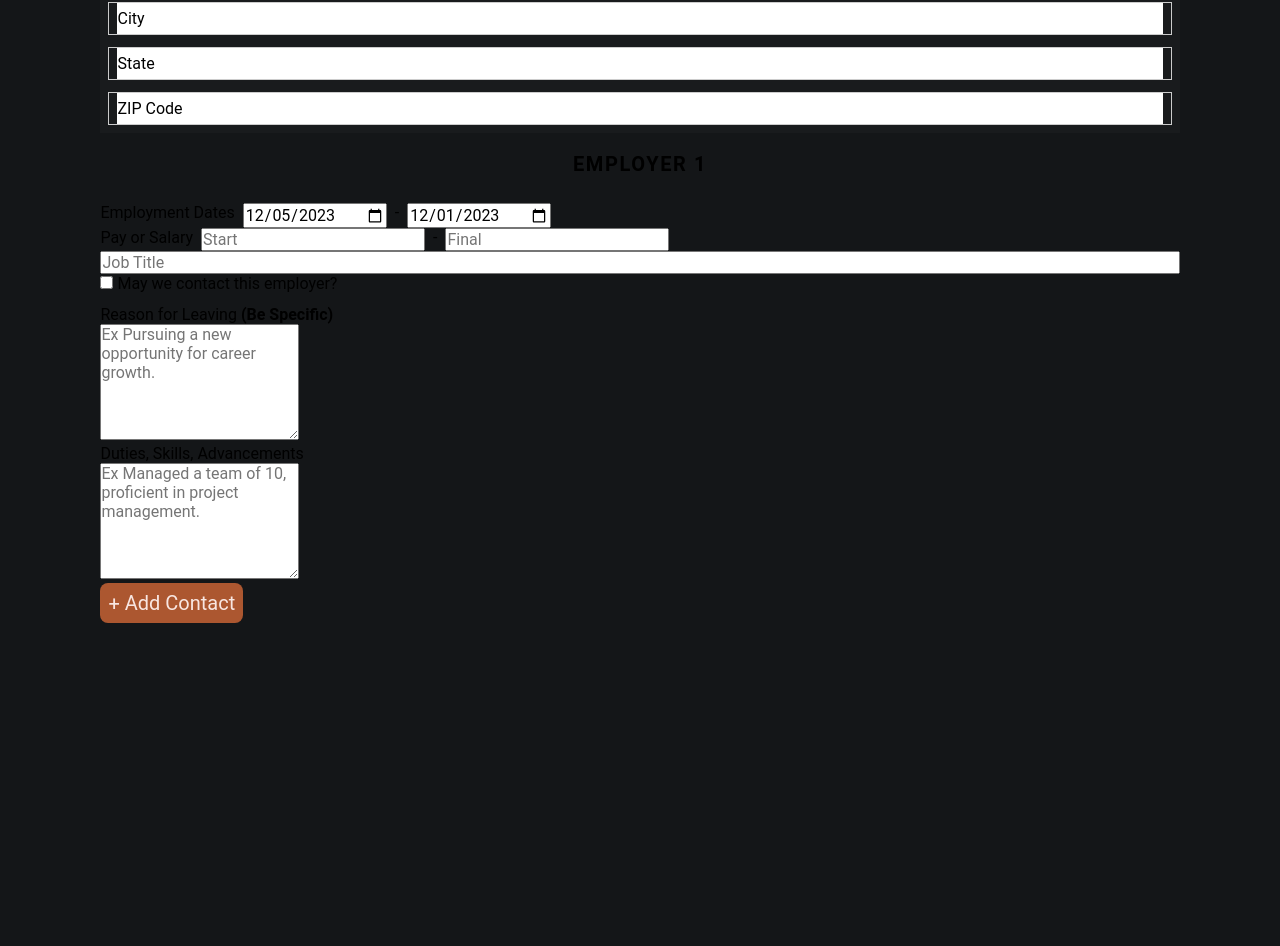
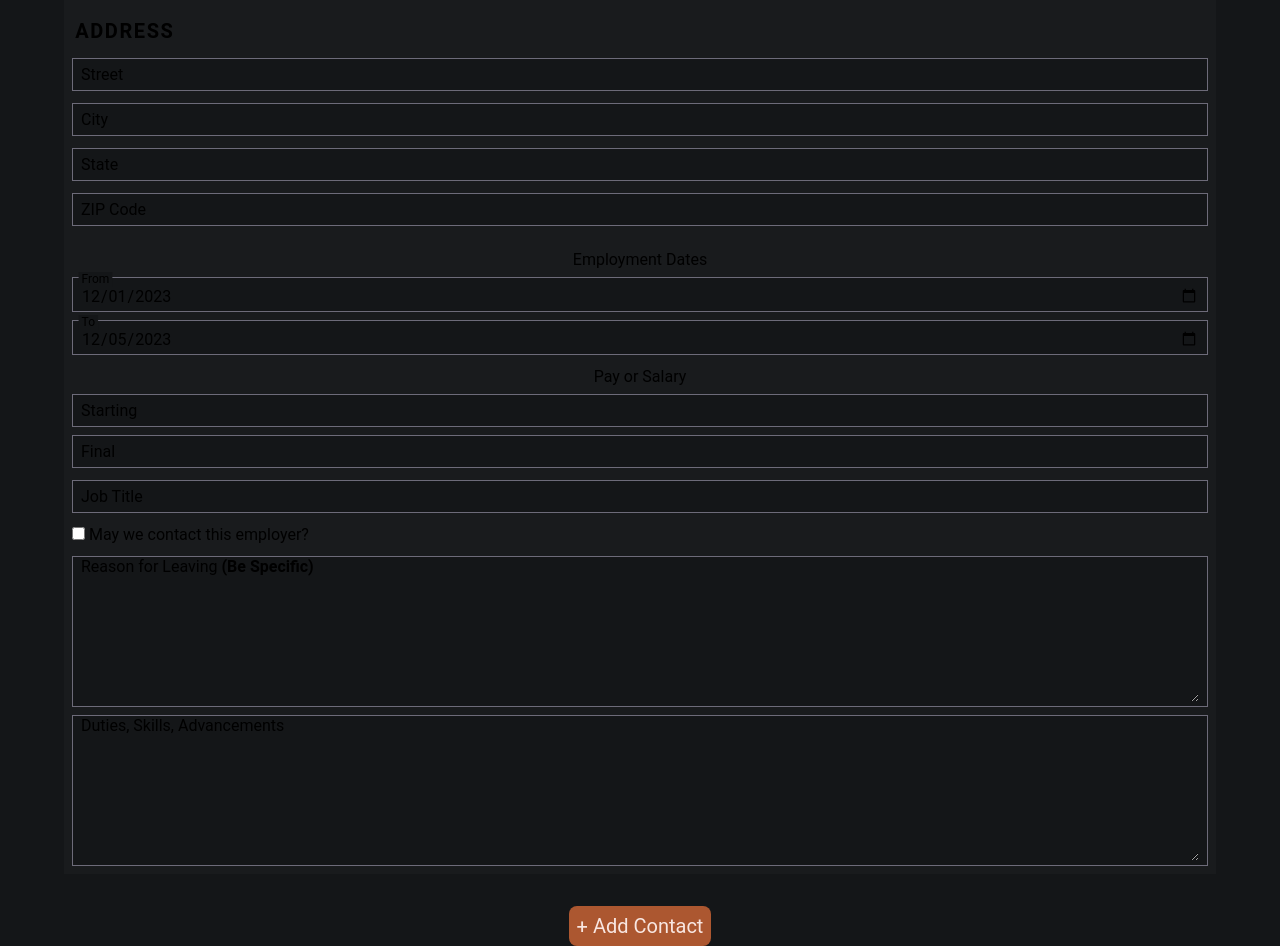
Before and after one commit to gelbels/EmployeeApplication, a plain HTML site: page page2.html in a window 1280 px wide. Shown: the part 371-1317 px from the top of the page. Before the commit the page ends 994 px from the top, so only its background shows below. Drawn offline with Linux system fonts and the light colour scheme; a script that the page names is missing.

Commit message:
finished page 2

```diff
--- a/elements.css
+++ b/elements.css
@@ -54,6 +54,6 @@ h3 {
     font-weight: 600;
     letter-spacing: 0.1rem;
 
-    text-align: center;
+    /* text-align: center; */
     text-transform: uppercase;
 }
--- a/input.css
+++ b/input.css
@@ -73,7 +73,7 @@ input .invalid {
     border: none;
     outline: none;
 
-    background-color: Canvas;
+    background-color: var(--bg-color);
 
     padding: 0.75rem 0 0.75rem;
 
@@ -97,10 +97,22 @@ input .invalid {
 
 .input-text.input-active label {
     transform: translate(0.5rem, -0.5rem) scale(0.565);
-    background-color: Canvas;
+    background-color: var(--bg-color);
 }
 
 
+textarea {
+    border: solid 1px var(--border-color);
+
+    width: 100%;
+
+    padding: 0 0.75rem;
+    position: relative;
+
+    /* debug */
+    background-color: #fd2020;
+
+}
 
 .input-wrapper {
     /* To create space for floating inputs */
@@ -109,20 +121,23 @@ input .invalid {
     width: 100%;
     height: fit-content;
 
-    border: solid 1px #ccc;
+    border: solid 1px var(--border-color);
 
     padding: 0 0.5rem;
     position: relative;
+
+    background-color: var(--bg-color);
 
     /* debug */
     /* background-color: #fd2020; */
 }
 
-.input-wrapper input {
+.input-wrapper input,
+.input-wrapper textarea {
     border: none;
     outline: none;
 
-    background-color: Canvas;
+    background-color: var(--bg-color);
 
     padding: 0.5rem 0rem 0.25rem;
 }
@@ -134,7 +149,14 @@ input .invalid {
     color: transparent;
 }
 
-.input-wrapper input~label {
+.input-wrapper textarea::placeholder {
+    position: absolute;
+    top: 20rem;
+    /* color: transparent; */
+}
+
+.input-wrapper input~label,
+.input-wrapper textarea~label {
     position: absolute;
 
     left: 0.25rem;
@@ -150,8 +172,10 @@ input .invalid {
 
 
 /* Input has value */
-.input-wrapper input:focus+label,
-.input-wrapper input:not(:placeholder-shown)+label {
+.input-wrapper input:focus~label,
+.input-wrapper input:not(:placeholder-shown)~label,
+.input-wrapper textarea:focus~label,
+.input-wrapper textarea:not(:placeholder-shown)~label {
     transform: translate(0.1rem, -0.75em) scale(0.75);
-    background-color: Canvas;
+    background-color: var(--bg-color);
 }
--- a/page2.html
+++ b/page2.html
@@ -13,10 +13,10 @@
     <!-- <h1>Unfinished Business</h1>
     <h2>Employment Application</h2> -->
 
-    <form action="" method="post">
-        <h3>Work History</h3>
-
-        <div id="form-container" class="fieldset-group">
+    <h2>Work History</h2>
+    <form action="" method="post" id="form-container" class="form-fields">
+        <div class="fieldset-group">
+            <h2 name="Field Group Title">Employer 1</h2>
             <fieldset>
                 <h3>Supervisor Contact</h3>
 
@@ -64,88 +64,68 @@
                     <label for="zip">ZIP Code</label>
                 </div>
             </fieldset>
+
+            <fieldset>
+                <div class="input-range">
+                    <label for="employment_dates_from">Employment Dates</label>
+                    <div class="input-wrapper">
+                        <input type="date" id="employment_dates_from" name="employment_dates_from" value="2023-12-01"
+                            placeholder="From" required>
+                        <label for="employment_dates_from">From</label>
                     </div>
 
-        <div id="form-container" class="form-fields">
-            <fieldset>
-                <h3 name="Field Group Title">Employer 1</h3>
-                <div class="form-field-group">
-
-                </div>
-
-                <div class="form-field-group">
-                    <div class="field-row-group">
-                        <label for="employment_dates_from">Employment Dates</label>
-                        <div class="input-range">
-                            <label class="visually-hidden" for="employment_dates_from">From</label>
-                            <input type="date" name="employment_dates_from[]" value="2023-12-05" placeholder="From"
-                                required>
-
-                            <span>-</span>
-
-                            <label class="visually-hidden" for="employment_dates_to">To</label>
-                            <input type="date" name="employment_dates_to[]" value="2023-12-01" placeholder="To"
-                                required>
+                    <div class="input-wrapper">
+                        <input type="date" id="employment_dates_to" name="employment_dates_to" value="2023-12-05"
+                            placeholder="To" required>
+                        <label for="employment_dates_to">To</label>
                     </div>
                 </div>
 
-                    <div class="field-row-group">
+                <div class="input-range">
                     <label for="pay_start">Pay or Salary</label>
-                        <div class="input-range">
-                            <label class="visually-hidden" for="pay_start">Pay or Salary - Start $</label>
-                            <input type="text" name="pay_start[]" placeholder="Start" required>
+                    <div class="input-wrapper">
+                        <input type="text" id="pay_start" name="pay_start" placeholder="Start" required>
+                        <label for="pay_start">Starting</label>
+                    </div>
 
-                            <span>-</span>
-
-                            <label class="visually-hidden" for="pay_final">Pay or Salary - Final $</label>
-                            <input type="text" name="pay_final[]" placeholder="Final" required>
+                    <div class="input-wrapper">
+                        <input type="text" id="pay_final" name="pay_final" placeholder="Final" required>
+                        <label for="pay_final">Final</label>
                     </div>
                 </div>
 
-                    <div class="field-row">
-                        <label class="visually-hidden" for="last_job_title">Job Title</label>
-                        <input type="text" name="last_job_title[]" placeholder="Job Title" required>
+                <div class="input-wrapper">
+                    <input type="text" id="last_job_title" name="last_job_title" placeholder="Job Title" required>
+                    <label for="last_job_title">Job Title</label>
                 </div>
 
-                    <div class="field-row">
+                <div class="form-field-buttons">
                     <label for="contact_employer">
                         <input type="checkbox" id="contact_employer" name="contact_employer">
                         May we contact this employer?
                     </label>
                 </div>
-                </div>
 
-                <div class="form-field-group">
-                    <div>
+                <div class="input-range">
+                    <div class="input-wrapper">
                         <label for="reason_for_leaving">Reason for Leaving <b>(Be Specific)</b></label>
-                        <br>
-                        <textarea class="custom-textarea" name="reason_for_leaving[]"
+                        <textarea id="reason_for_leaving" name="reason_for_leaving"
                             placeholder="Ex Pursuing a new opportunity for career growth." rows="6" required></textarea>
                     </div>
 
-                    <div>
+                    <div class="input-wrapper">
                         <label for="duties_skills">Duties, Skills, Advancements</label>
-                        <br>
-                        <textarea class="custom-textarea" name="duties_skills[]"
+                        <textarea id="duties_skills" name="duties_skills"
                             placeholder="Ex Managed a team of 10, proficient in project management." rows="6"
                             required></textarea>
                     </div>
                 </div>
             </fieldset>
         </div>
+    </form>
     <div class="center">
         <button type="button" id="refButton" onclick="addContact()">+ Add Contact</button>
     </div>
-
-        <!-- <div class="footer center-group">
-            <button class="button left" type="submit" formaction="/page1.html">
-                <span>Previous</span>
-            </button>
-            <button class="button right" type="submit" formaction="/page3-4.html">
-                <span>Next</span>
-            </button>
-        </div> -->
-    </form>
 
     <script>
         let contactCount = 1;
--- a/styles2.css
+++ b/styles2.css
@@ -20,6 +20,9 @@
     --bg-color-brighter: #191b1d;
     --bg-color-accent: #ac5730;
     --bg-color-contrast: #efefef;
+
+    --border-color: #6d6b79;
+
     --text-color: #f8e6e1;
     --text-color-contrast: #212729;
 }
@@ -186,7 +189,7 @@ iframe {
 
     margin: auto;
     width: 90%;
-    max-width: 120ch;
+    /* max-width: 120ch; */
 }
 
 .field-row {
@@ -211,6 +214,8 @@ iframe {
     /* display: grid;
     place-content: center; */
     display: flex;
+    flex-wrap: wrap;
+    /* flex: 1 1 auto; */
     justify-content: center;
     grid-auto-flow: column;
 
@@ -260,3 +265,8 @@ iframe {
 
     gap: 0.5rem;
 }
+
+.center {
+    display: grid;
+    place-content: center;
+}
```
Lines whose indentation alone changed are shown as unchanged.
